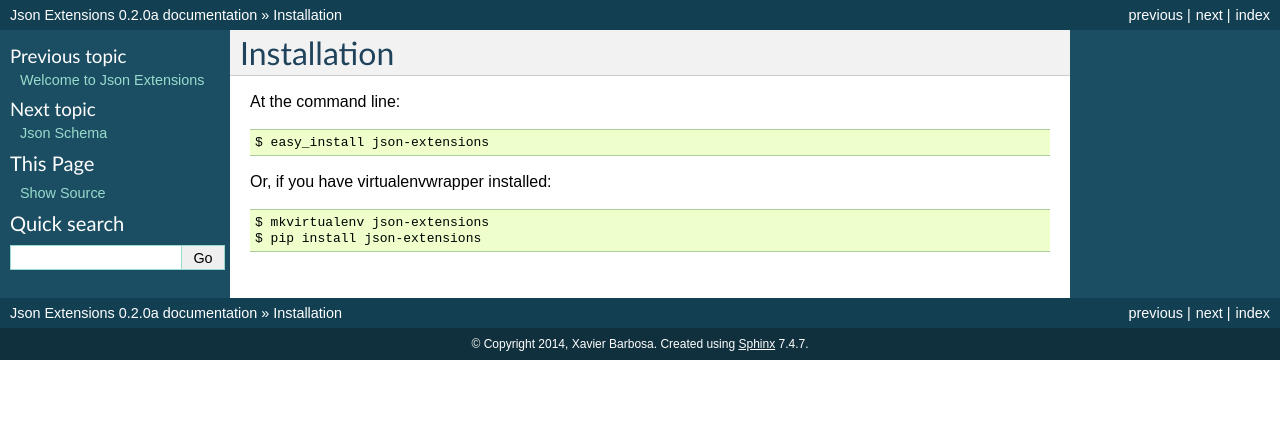
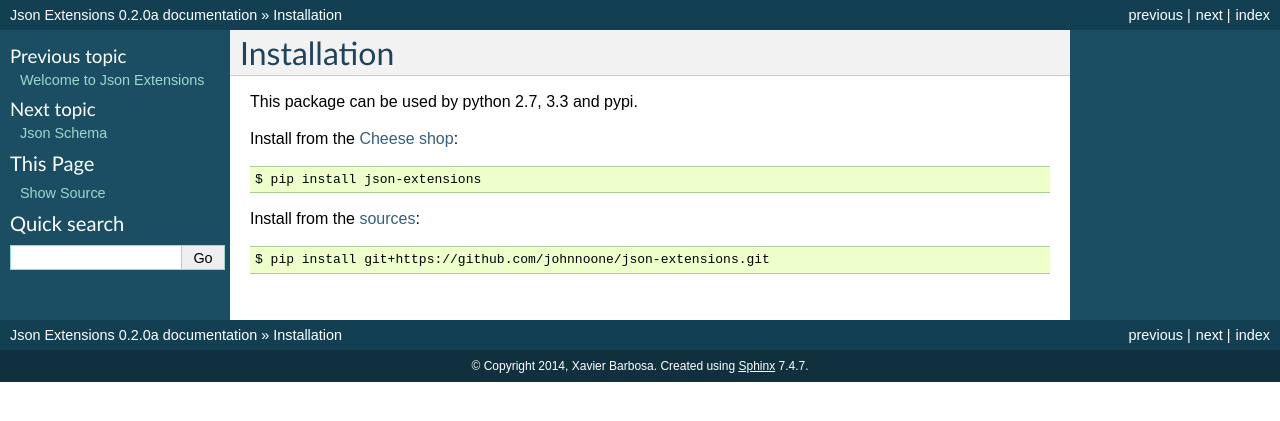
Before and after one commit to johnnoone/json-spec, a Sphinx documentation site: the page built from docs/installation.rst, in a window 1280 px wide. Shown: the top 421 px of the page. Built offline with Sphinx 7.4.7, drawn with Linux system fonts in a browser that asks for light colours.

Commit message:
improved installation

```diff
--- a/README.rst
+++ b/README.rst
@@ -3,13 +3,13 @@ Json Extensions
 ===============
 
 .. image:: https://badge.fury.io/py/json-extensions.png
-    :target: http://badge.fury.io/py/jsontools
+    :target: http://badge.fury.io/py/json-extensions
 
 .. image:: https://travis-ci.org/johnnoone/json-extensions.png?branch=master
-    :target: https://travis-ci.org/johnnoone/jsontools
+    :target: https://travis-ci.org/johnnoone/json-extensions
 
 .. image:: https://pypip.in/d/json-extensions/badge.png
-    :target: https://pypi.python.org/pypi/jsontools
+    :target: https://pypi.python.org/pypi/json-extensions
 
 This library implements several JSON specs, like `JSON Schema`_:
 
--- a/docs/installation.rst
+++ b/docs/installation.rst
@@ -2,11 +2,16 @@
 Installation
 ============
 
-At the command line::
+This package can be used by python 2.7, 3.3 and pypi.
 
-    $ easy_install json-extensions
+Install from the `Cheese shop`_::
 
-Or, if you have virtualenvwrapper installed::
+    $ pip install json-extensions
 
-    $ mkvirtualenv json-extensions
-    $ pip install json-extensions
+Install from the sources_::
+
+    $ pip install git+https://github.com/johnnoone/json-extensions.git
+
+
+.. _`Cheese shop`: https://pypi.python.org/pypi/json-extensions
+.. _sources: https://github.com/johnnoone/json-extensions
```
